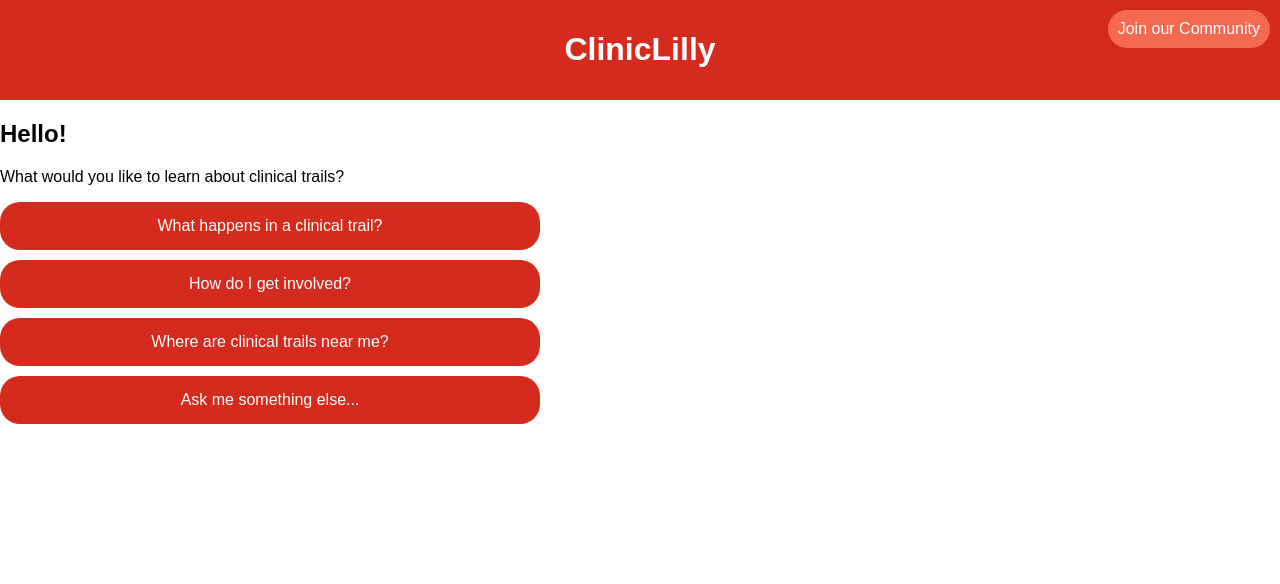
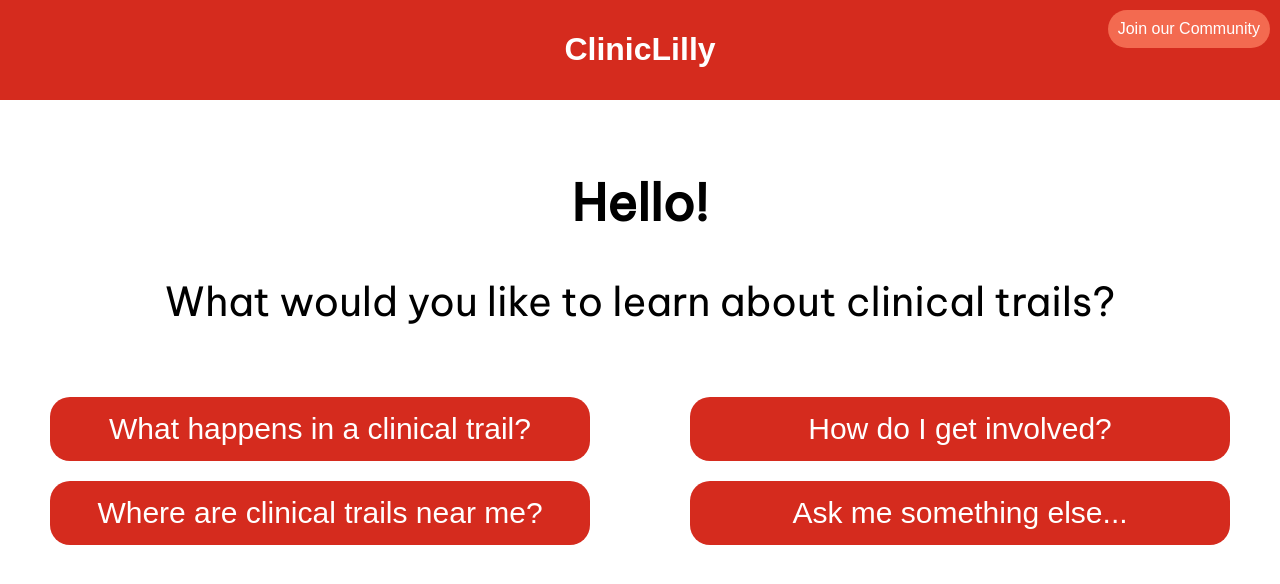
Before and after one commit to Briann-CKS/Lilly-Patient-Centric-Solution, a website: page html/chatbot-home.html in a window 1280 px wide. Drawn offline with Linux system fonts and the light colour scheme; files that its build step writes are made by us from their sources.

Commit message:
Formatting for chatbothome page.

```diff
--- a/html/chatbot-home.html
+++ b/html/chatbot-home.html
@@ -2,8 +2,12 @@
 <html>
 <head>
     <title>Clinic Lilly</title>
-    <link rel="stylesheet" href="./css/chatbot.css"/>
+    <link rel="stylesheet" href="./css/chatbot.css" />
     <!-- <link rel="stylesheet" href="../public/css/chatbot.css"/> -->
+    <link rel="preconnect" href="https://fonts.googleapis.com">
+    <link rel="preconnect" href="https://fonts.gstatic.com" crossorigin>
+    <link href="https://fonts.googleapis.com/css2?family=Be+Vietnam+Pro:wght@300;400&display=swap" rel="stylesheet">
+
 </head>
 <body>
     <div class="header">
@@ -19,10 +23,14 @@
     </div>
 
     <div class="bubble-options">
-        <div class="bubble home-bubble">What happens in a clinical trail?</div>
-        <div class="bubble home-bubble">How do I get involved?</div>
-        <div class="bubble home-bubble">Where are clinical trails near me?</div>
-        <div class="bubble home-bubble">Ask me something else...</div>
+        <div class="row">
+            <div class="bubble home-bubble">What happens in a clinical trail?</div>
+            <div class="bubble home-bubble">How do I get involved?</div>
+        </div>
+        <div class="row">
+            <div class="bubble home-bubble">Where are clinical trails near me?</div>
+            <div class="bubble home-bubble">Ask me something else...</div>
+        </div>
     </div>
 </body>
 </html>
--- a/public/css/chatbot.css
+++ b/public/css/chatbot.css
@@ -17,9 +17,32 @@ body {
     flex-direction: column;
 }
 
+.splash {
+    font-family: 'Be Vietnam Pro', sans-serif;
+    text-align: center;
+    padding: 30px 10%;
+}
+
+.splash h2 {
+    font-size: 50px;
+}
+
+.splash p {
+    font-size: 40px;
+}
+
 .bubble-options {
-    display: inline-block;
+    display: flex;
+    flex-direction: column;
     width: 100%;
+    align-items: center;
+}
+
+.bubble-options .row {
+    display: flex;
+    justify-content: space-around;
+    width: 100%;
+    margin-bottom: 10px;
 }
 
 .bubble {
@@ -44,6 +67,7 @@ body {
 .home-bubble {
     background-color: var(--red);
     width: 40%;
+    font-size: 30px;
 }
 
 
```
